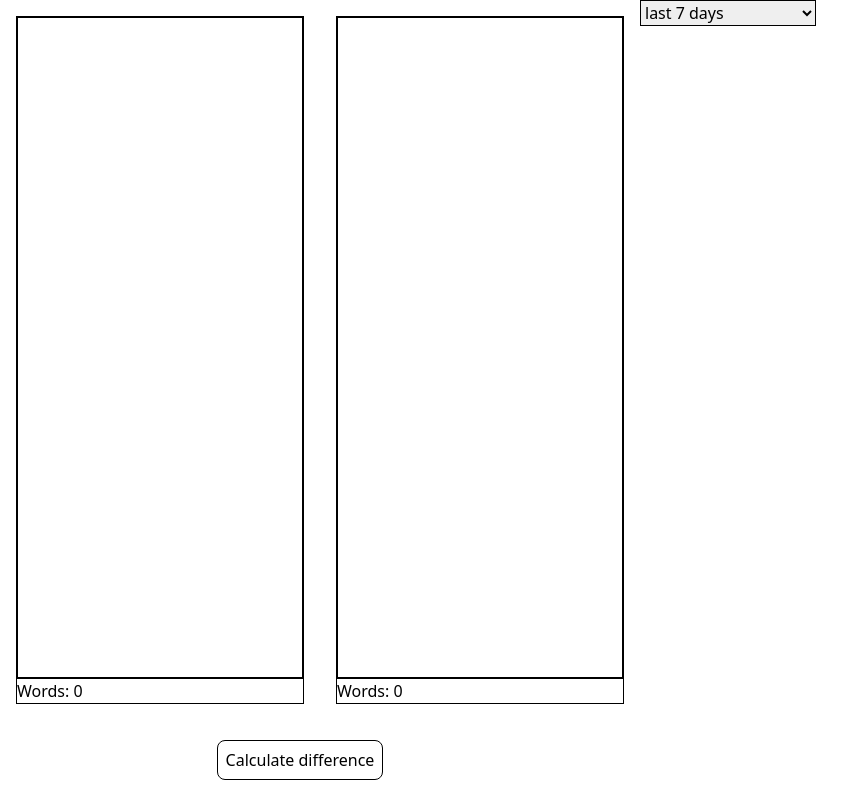
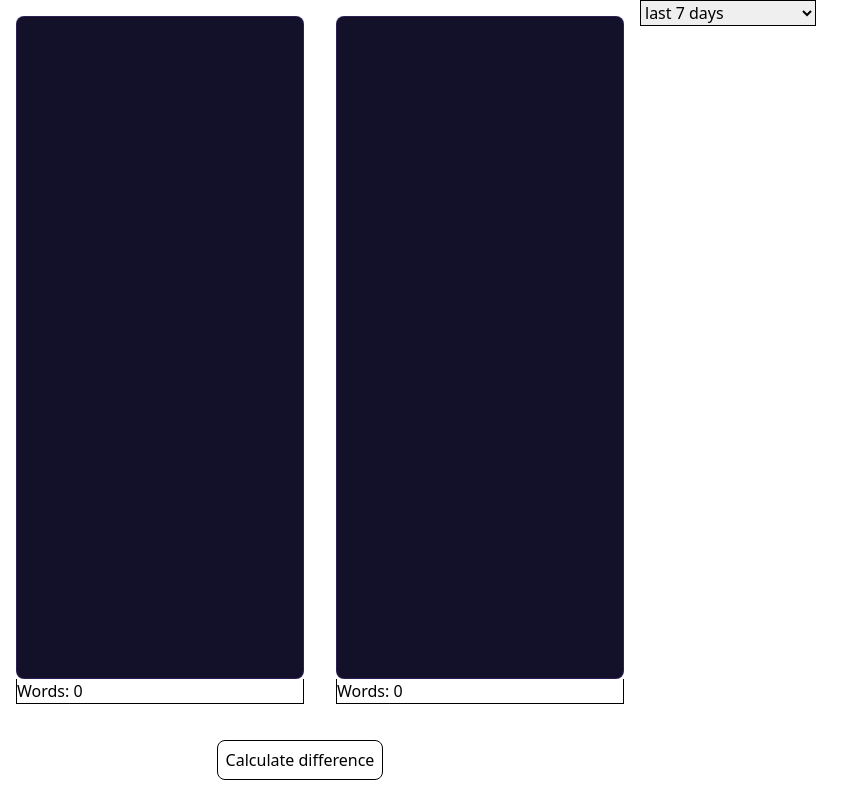
Before and after one commit to levithdev/PomoWords, a React (Vite) app: page / in a window 1280 px wide. Shown: the top 800 px of the page, without its empty margins (0-863 px from the left). Built offline with nearby package versions, Linux system fonts and the light colour scheme.

Commit message:
feat: redesign InputPomodoro with dark purple theme

```diff
--- a/src/components/InputPomodoro.tsx
+++ b/src/components/InputPomodoro.tsx
@@ -1,17 +1,26 @@
 interface InputPomodoroProps {
-  text: string;
+  text: string
   onChange: (newText: string) => void
 }
-// rounded
+
 export function InputPomodoro({ text, onChange }: InputPomodoroProps) {
   return (
-    <div className=" flex flex-1 ">
+    <div className="flex flex-1">
       <textarea
-        className="flex-1 w-full resize-none border-2 border-black  p-4 text-sm focus:outline-none"
+        className="flex-1 w-full resize-none p-4 text-sm focus:outline-none"
         value={text}
         onChange={(e) => onChange(e.target.value)}
+        style={{
+          background: "#13102A",
+          border: "1px solid rgba(139,92,246,0.20)",
+          borderRadius: 8,
+          color: "#E2DCF7",
+          lineHeight: 1.6,
+          transition: "border-color 0.15s",
+        }}
+        onFocus={(e) => (e.target.style.borderColor = "rgba(139,92,246,0.55)")}
+        onBlur={(e) => (e.target.style.borderColor = "rgba(139,92,246,0.20)")}
       />
     </div>
-
   )
 }
```
